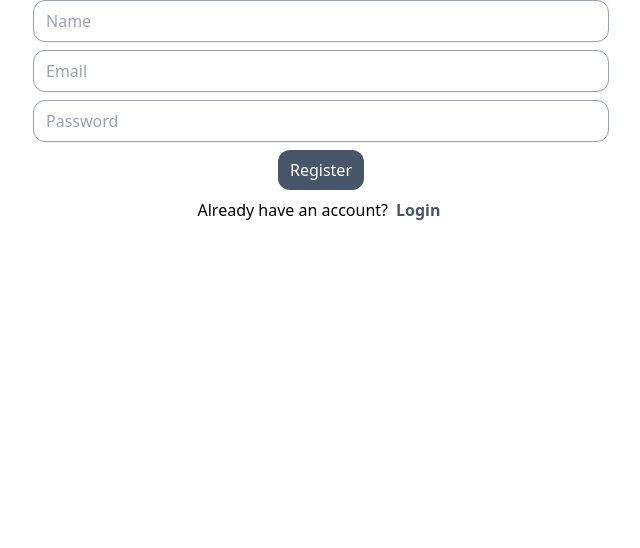
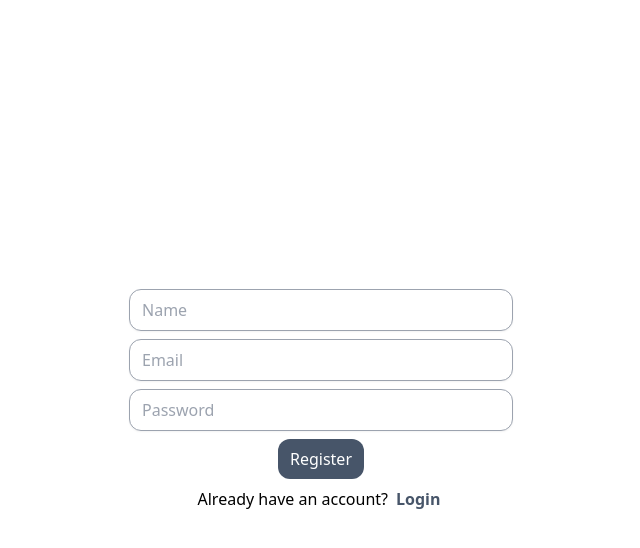
Before and after one commit to fahmigutawan/NextJs-DelosTest2023-FE, a Next.js app: page /register in a window 1280 px wide. Shown: the top 548 px of the page, without its empty margins (319-959 px from the left). Built offline with nearby package versions, Linux system fonts and the light colour scheme.

Commit message:
Last touch

```diff
--- a/src/component/app_input.tsx
+++ b/src/component/app_input.tsx
@@ -23,7 +23,7 @@ export const AppInput: React.FC<AppInputProps> = ({
 }) => {
     const [isFirstTime, setIsFirstTime] = useState(true)
     return (
-        <div className={'max-w-' + maxWidth + ' space-y-2 '}>
+        <div className='space-y-2 w-96'>
             <input
                 autoComplete="off"
                 className='shadow-sm rounded-xl px-3 py-2 border border-gray-400 min-w-full'
--- a/src/pages/login/index.tsx
+++ b/src/pages/login/index.tsx
@@ -46,9 +46,8 @@ export default function Login() {
     }, [passwordState])
 
     return (
-        <div >
-            <center>
-                <div className='space-y-2'>
+        <div className='flex min-h-screen items-center justify-center'>
+            <div className='space-y-2 flex flex-col items-center'>
                 <AppInput
                     value={emailState}
                     onValueChange={(word) => {
@@ -94,7 +93,6 @@ export default function Login() {
                         }} />
                 </div>
             </div>
-            </center>
         </div>
     )
 }
--- a/src/pages/register/index.tsx
+++ b/src/pages/register/index.tsx
@@ -49,9 +49,8 @@ export default function Register() {
     }, [passwordState])
 
     return (
-        <div >
-            <center>
-                <div className='space-y-2'>
+        <div  className='flex min-h-screen items-center justify-center'>
+            <div className='space-y-2 flex flex-col items-center'>
                 <AppInput
                     value={nameState}
                     onValueChange={(word) => {
@@ -107,7 +106,6 @@ export default function Register() {
                         }} />
                 </div>
             </div>
-            </center>
         </div>
     )
 }
```
Lines whose indentation alone changed are shown as unchanged.
